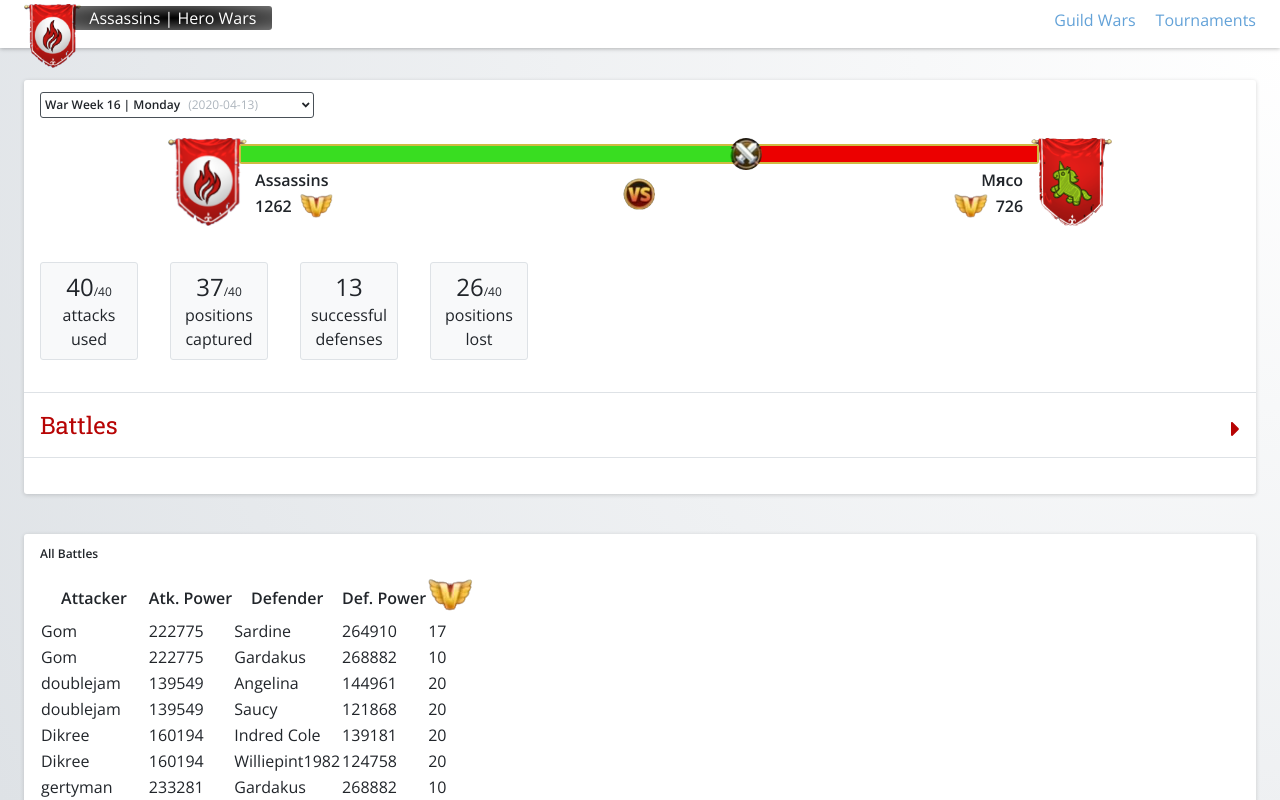
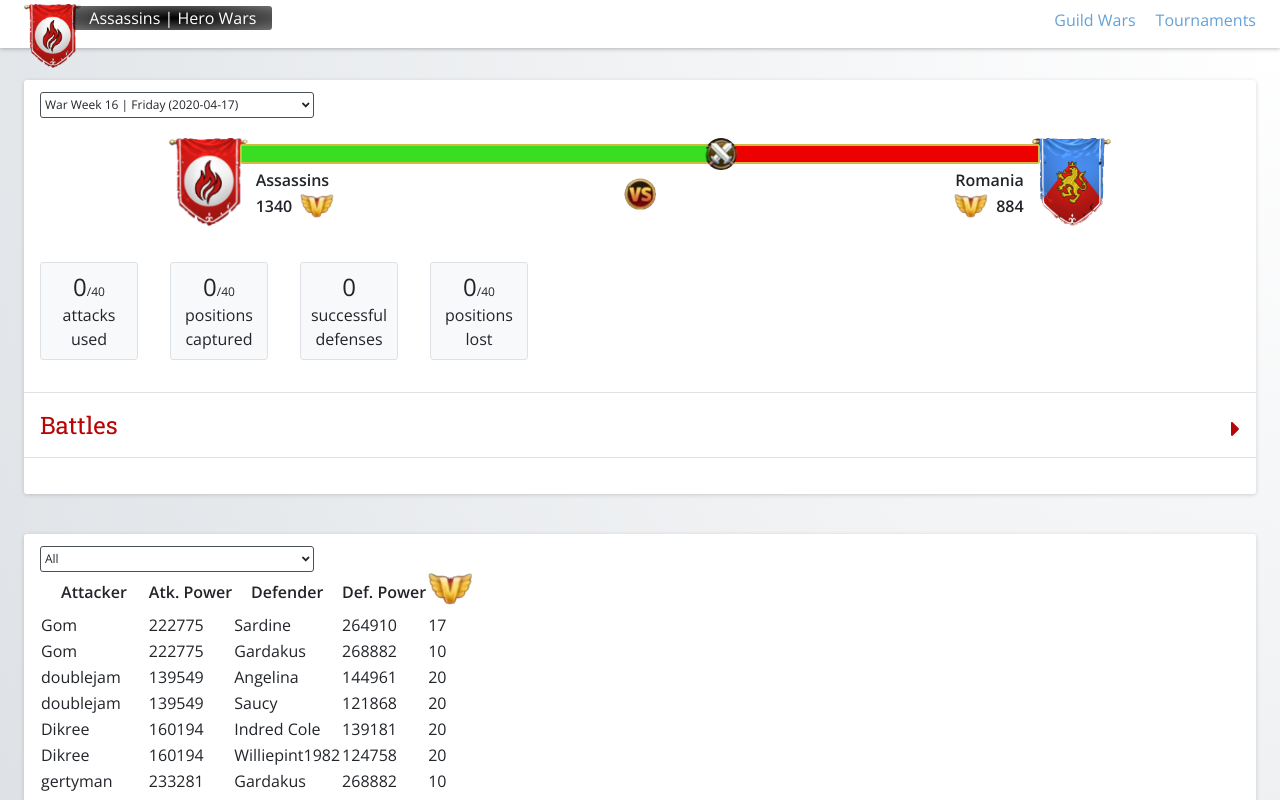
Before and after one commit to lrcrews/HeroWars, a React (Create React App) app: page /guild-wars in a window 1280 px wide. Built offline with nearby package versions, Linux system fonts and the light colour scheme.

Commit message:
generalize custom select component, flesh out guild banner util, add in battles view select

```diff
--- a/src/guild-wars/GuildWars.tsx
+++ b/src/guild-wars/GuildWars.tsx
@@ -6,13 +6,15 @@ import { FontAwesomeIcon } from '@fortawesome/react-fontawesome';
 import { faCaretDown, faCaretRight } from '@fortawesome/free-solid-svg-icons';
 
 import BattlesTable from './presentation-components/BattlesTable';
-import WarHeader, { WarOption } from './presentation-components/WarHeader';
+import WarView from './presentation-components/WarView';
 
 import { Battle } from '../models/battle';
 import { Guild } from '../models/guild';
 import { GuildWar } from '../models/guild-war';
+import { Option } from './presentation-components/CustomSelect';
 
 import './GuildWars.scss';
+import BattlesView from './presentation-components/BattlesView';
 
 export interface GuildWarsProps {
   guilds: Array<Guild>;
@@ -27,7 +29,13 @@ const GuildWars: React.FC<GuildWarsProps> = (props: GuildWarsProps) => {
   const [displayedCompetitor, setDisplayedCompetitor] = useState<Guild>();
   const [displayedWar, setDisplayedWar] = useState<GuildWar>();
   const [displayedWarBattlesExpanded, setDisplayedWarBattlesExpanded] = useState(false);
-  const [warOptions, setWarOptions] = useState<Array<WarOption>>([]);
+  const [warOptions, setWarOptions] = useState<Array<Option>>([]);
+
+  const [battlesOptions, setBattlesOptions] = useState<Array<Option>>([]);
+  const [displayedBattles, setDisplayedBattles] = useState<Array<Battle>>([]);
+  const [selectedBattleOption, setSelectedBattleOption] = useState<Option>();
+
+  const ALL_BATTLES_OPTION = { display: 'All', id: 'ALL' };
 
   useEffect(() => {
     // we're number 1!
@@ -35,6 +43,9 @@ const GuildWars: React.FC<GuildWarsProps> = (props: GuildWarsProps) => {
   }, [guilds]);
 
   useEffect(() => {
+    setBattlesOptions(buildBattlesOptions(wars));
+    setDisplayedBattles(battlesFromWars(wars));
+    setSelectedBattleOption(ALL_BATTLES_OPTION);
     // we assume the given data is sorted by war date already, so...
     const mostRecentWar = _.last(wars);
     if (mostRecentWar) {
@@ -47,7 +58,18 @@ const GuildWars: React.FC<GuildWarsProps> = (props: GuildWarsProps) => {
     }
   }, [wars]);
 
-  const buildWarOptions = (wars: Array<GuildWar>): Array<WarOption> => {
+  const buildBattlesOptions = (wars: Array<GuildWar>): Array<Option> => {
+    const dupOptions = _.map(wars, (war: GuildWar) => {
+      return { display: `War Week ${war.warWeek}`, id: `${war.warDateString.substring(0, 4)}${war.warWeek}` };
+    });
+    console.log(`dupOptions: ${JSON.stringify(dupOptions)}`);
+    const options = _.uniqWith(dupOptions, _.isEqual);
+    options.unshift(ALL_BATTLES_OPTION);
+    console.log(`options: ${JSON.stringify(options)}`);
+    return options;
+  };
+
+  const buildWarOptions = (wars: Array<GuildWar>): Array<Option> => {
     return _.map(wars, (war: GuildWar) => {
       return { display: `War Week ${war.warWeek} | ${war.warDay}  (${war.warDateString})`, id: war.id };
     });
@@ -63,12 +85,26 @@ const GuildWars: React.FC<GuildWarsProps> = (props: GuildWarsProps) => {
     }
   };
 
-  const updateDisplayedWar = (warId: number): void => {
-    setDisplayedWar(_.find(wars, (war) => war.id === warId));
+  const updateDisplayedWar = (option: Option): void => {
+    const war = _.find(wars, (war) => war.id === option.id);
+    if (war) {
+      setDisplayedWar(war);
+      setDisplayedCompetitor(competitorFromWar(war));
+    }
   };
 
-  const allBattles = (): Array<Battle> => {
-    return _.chain(wars)
+  const updateDisplayedBattles = (option: Option): void => {
+    setSelectedBattleOption(option);
+    if (option.id === ALL_BATTLES_OPTION.id) {
+      setDisplayedBattles(battlesFromWars(wars));
+    } else {
+      const filteredWars = _.filter(wars, (war) => war.warDateString === option.id);
+      setDisplayedBattles(battlesFromWars(filteredWars));
+    }
+  };
+
+  const battlesFromWars = (selectedWars: Array<GuildWar>): Array<Battle> => {
+    return _.chain(selectedWars)
       .map((war) => war.battles)
       .flatten()
       .value();
@@ -78,7 +114,7 @@ const GuildWars: React.FC<GuildWarsProps> = (props: GuildWarsProps) => {
     <section id="guild-wars-page">
       <div className="latest-war tile">
         {assassinsGuild && displayedCompetitor && displayedWar && (
-          <WarHeader
+          <WarView
             assassinsGuild={assassinsGuild}
             competitorGuild={displayedCompetitor}
             war={displayedWar}
@@ -102,12 +138,17 @@ const GuildWars: React.FC<GuildWarsProps> = (props: GuildWarsProps) => {
             >
               <BattlesTable battles={displayedWar.battles} guilds={guilds} />
             </div>
-          </WarHeader>
+          </WarView>
         )}
       </div>
       <div className="all-battles tile">
-        <div className="mini-title font-small">All Battles</div>
-        <BattlesTable battles={allBattles()} guilds={guilds} />
+        <BattlesView
+          options={battlesOptions}
+          selectedOption={selectedBattleOption}
+          onUpdateSelectedWars={updateDisplayedBattles}
+        >
+          <BattlesTable battles={displayedBattles} guilds={guilds} />
+        </BattlesView>
       </div>
     </section>
   );
--- /dev/null
+++ b/src/guild-wars/presentation-components/BattlesView.scss
@@ -0,0 +1,7 @@
+@import '../../sass-mixins/mixins.scss';
+
+.battles-view {
+  .wars-selection {
+    margin-top: -0.5rem;
+  }
+}
--- /dev/null
+++ b/src/guild-wars/presentation-components/BattlesView.tsx
@@ -0,0 +1,27 @@
+import React, { PropsWithChildren, useState } from 'react';
+
+import * as _ from 'lodash';
+
+import CustomSelect, { Option } from './CustomSelect';
+
+import './BattlesView.scss';
+
+export interface BattlesViewProps extends PropsWithChildren<{}> {
+  options: Array<Option>;
+  selectedOption?: Option;
+  onUpdateSelectedWars: (option: Option) => void;
+}
+
+const BattlesView: React.FC<BattlesViewProps> = (props: BattlesViewProps) => {
+  const { children, options, selectedOption, onUpdateSelectedWars } = props;
+
+  return (
+    <div className="battles-view">
+      <div className="wars-selection">
+        <CustomSelect options={options} selectedOption={selectedOption} onOptionUpdate={onUpdateSelectedWars} />
+      </div>
+      {!_.isEmpty(children) && children}
+    </div>
+  );
+};
+export default BattlesView;
--- /dev/null
+++ b/src/guild-wars/presentation-components/CustomSelect.scss
@@ -0,0 +1,60 @@
+@import '../../sass-mixins/mixins.scss';
+
+.custom-select {
+  position: relative;
+
+  &:hover {
+    > .current-selection {
+      border: 1px solid $red-6;
+    }
+  }
+
+  > .current-selection {
+    border: 1px solid $grey-8;
+    border-radius: 3px;
+    cursor: pointer;
+    padding: 0.25rem;
+    width: 16.5rem;
+
+    > .affordance {
+      float: right;
+      height: 1rem;
+    }
+  }
+
+  > .options {
+    background-color: $white-1;
+    border: 1px solid $grey-8;
+    border-radius: 0 3px 3px 0;
+    display: none;
+    max-height: 10rem;
+    overflow: auto;
+    padding: 0.25rem 0;
+    position: absolute;
+    width: 17rem;
+    z-index: 100;
+
+    &.visible {
+      display: block;
+    }
+
+    > .option {
+      cursor: pointer;
+      padding: 0.5rem 0.25rem;
+
+      &:hover {
+        background-color: $grey-2;
+      }
+
+      &.selected {
+        background-color: $blue-1;
+      }
+
+      > .icon {
+        color: $blue-4;
+        float: right;
+        height: 1rem;
+      }
+    }
+  }
+}
--- /dev/null
+++ b/src/guild-wars/presentation-components/CustomSelect.tsx
@@ -0,0 +1,78 @@
+import React, { useEffect, useState } from 'react';
+
+import { FontAwesomeIcon } from '@fortawesome/react-fontawesome';
+import { faAngleDown, faAngleUp, faCheck } from '@fortawesome/free-solid-svg-icons';
+
+import './CustomSelect.scss';
+
+export interface Option {
+  display: string;
+  id: number | string;
+}
+
+export interface CustomSelectProps {
+  options: Array<Option>;
+  selectedOption?: Option;
+  onOptionUpdate: (selectedOption: Option) => void;
+}
+
+const CustomSelect: React.FC<CustomSelectProps> = (props: CustomSelectProps) => {
+  const { options, selectedOption, onOptionUpdate } = props;
+
+  const [optionsVisible, setOptionsVisible] = useState(false);
+
+  const mainContainerRef = React.createRef<HTMLDivElement>();
+
+  useEffect(() => {
+    function handleClickOutside(event: MouseEvent): void {
+      if (
+        optionsVisible &&
+        event.target instanceof HTMLElement &&
+        mainContainerRef.current &&
+        !mainContainerRef.current.contains(event.target)
+      ) {
+        setOptionsVisible(false);
+      }
+    }
+    window.addEventListener('mousedown', handleClickOutside);
+    return (): void => {
+      window.removeEventListener('mousedown', handleClickOutside);
+    };
+  });
+
+  const optionSelected = (id: number | string): boolean => {
+    return !selectedOption || id === selectedOption.id;
+  };
+
+  const updateSelection = (option: Option): void => {
+    setOptionsVisible(false);
+    if (!optionSelected(option.id)) {
+      onOptionUpdate(option);
+    }
+  };
+
+  return (
+    <div className="custom-select font-small" ref={mainContainerRef}>
+      <div className="current-selection" onClick={(): void => setOptionsVisible(!optionsVisible)}>
+        {selectedOption?.display}
+        {!optionsVisible && <FontAwesomeIcon icon={faAngleDown} className="affordance" />}
+        {optionsVisible && <FontAwesomeIcon icon={faAngleUp} className="affordance" />}
+      </div>
+      <ul className={optionsVisible ? 'options visible' : 'options'}>
+        {options.map((option, index) => {
+          return (
+            <li
+              key={index}
+              className={optionSelected(option.id) ? 'selected option' : 'option'}
+              onClick={(): void => updateSelection(option)}
+            >
+              {option.display}
+              {optionSelected(option.id) && <FontAwesomeIcon icon={faCheck} className="icon" />}
+            </li>
+          );
+        })}
+      </ul>
+    </div>
+  );
+};
+export default CustomSelect;
--- a/src/guild-wars/presentation-components/WarHeader.scss
+++ b/src/guild-wars/presentation-components/WarView.scss
@@ -1,6 +1,6 @@
 @import '../../sass-mixins/mixins.scss';
 
-.war-header {
+.war-view {
   .matchup-date {
     margin-top: -0.5rem;
 
@@ -11,63 +11,6 @@
     .date {
       color: $grey-6;
       padding-left: 0.5rem;
-    }
-
-    .war-select {
-      position: relative;
-
-      &:hover {
-        > .current-selection {
-          border: 1px solid $red-6;
-        }
-      }
-
-      > .current-selection {
-        border: 1px solid $grey-8;
-        border-radius: 3px;
-        cursor: pointer;
-        padding: 0.25rem;
-        width: 16.5rem;
-
-        > .affordance {
-          float: right;
-          height: 1rem;
-        }
-      }
-
-      > .options {
-        background-color: $white-1;
-        border: 1px solid $grey-8;
-        border-radius: 0 3px 3px 0;
-        display: none;
-        padding: 0.25rem 0;
-        position: absolute;
-        width: 17rem;
-        z-index: 100;
-
-        &.visible {
-          display: block;
-        }
-
-        > .option {
-          cursor: pointer;
-          padding: 0.5rem 0.25rem;
-
-          &:hover {
-            background-color: $grey-2;
-          }
-
-          &.selected {
-            background-color: $blue-1;
-          }
-
-          > .icon {
-            color: $blue-4;
-            float: right;
-            height: 1rem;
-          }
-        }
-      }
     }
   }
 
--- a/src/guild-wars/presentation-components/WarHeader.tsx
+++ b/src/guild-wars/presentation-components/WarView.tsx
@@ -1,9 +1,6 @@
 import React, { PropsWithChildren, useEffect, useState } from 'react';
 
 import * as _ from 'lodash';
-
-import { FontAwesomeIcon } from '@fortawesome/react-fontawesome';
-import { faAngleDown, faAngleUp, faCheck } from '@fortawesome/free-solid-svg-icons';
 
 import badgeImg from '../../data/misc-images/icon-battle.png';
 import victoryPointIconImg from '../../data/misc-images/icon-victory-point.png';
@@ -12,25 +9,22 @@ import vsIconImg from '../../data/misc-images/icon-vs.png';
 import { Guild } from '../../models/guild';
 import { GuildWar } from '../../models/guild-war';
 
-import './WarHeader.scss';
+import CustomSelect, { Option } from './CustomSelect';
 
-export interface WarOption {
-  display: string;
-  id: number;
-}
+import './WarView.scss';
 
-export interface WarHeaderProps extends PropsWithChildren<{}> {
+export interface WarViewProps extends PropsWithChildren<{}> {
   assassinsGuild: Guild;
   competitorGuild: Guild;
   war: GuildWar;
-  warOptions: Array<WarOption>;
-  onWarUpdate: (warId: number) => void;
+  warOptions: Array<Option>;
+  onWarUpdate: (option: Option) => void;
 }
 
-const WarHeader: React.FC<WarHeaderProps> = (props: WarHeaderProps) => {
+const WarView: React.FC<WarViewProps> = (props: WarViewProps) => {
   const { assassinsGuild, children, competitorGuild, war, warOptions, onWarUpdate } = props;
 
-  const [optionsVisible, setOptionsVisible] = useState(false);
+  const [selectedOption, setSelectedOption] = useState(_.last(warOptions));
 
   const [attacksUsed, setAttacksUsed] = useState(0);
   const [defensesWon, setDefensesWon] = useState(0);
@@ -100,44 +94,15 @@ const WarHeader: React.FC<WarHeaderProps> = (props: WarHeaderProps) => {
     return { width: `${100 - assassinsPointRatio()}%` };
   };
 
-  const optionSelected = (id: number): boolean => {
-    return id === war.id;
-  };
-
-  const updateWarSelection = (id: number): void => {
-    setOptionsVisible(false);
-    if (id !== war.id) {
-      onWarUpdate(id);
-    }
+  const onOptionUpdate = (option: Option): void => {
+    setSelectedOption(option);
+    onWarUpdate(option);
   };
 
   return (
-    <div className="war-header">
+    <div className="war-view">
       <div className="matchup-date font-small">
-        <div className="war-select">
-          <div className="current-selection" onClick={(): void => setOptionsVisible(!optionsVisible)}>
-            <span className="war-week">
-              War Week {war?.warWeek} | {war?.warDay}
-            </span>
-            <span className="date">({war?.warDateString})</span>
-            {!optionsVisible && <FontAwesomeIcon icon={faAngleDown} className="affordance" />}
-            {optionsVisible && <FontAwesomeIcon icon={faAngleUp} className="affordance" />}
-          </div>
-          <ul className={optionsVisible ? 'options visible' : 'options'}>
-            {warOptions.map((warOption, index) => {
-              return (
-                <li
-                  key={index}
-                  className={optionSelected(warOption.id) ? 'selected option' : 'option'}
-                  onClick={(): void => updateWarSelection(warOption.id)}
-                >
-                  {warOption.display}
-                  {optionSelected(warOption.id) && <FontAwesomeIcon icon={faCheck} className="icon" />}
-                </li>
-              );
-            })}
-          </ul>
-        </div>
+        <CustomSelect options={warOptions} selectedOption={selectedOption} onOptionUpdate={onOptionUpdate} />
       </div>
       <div className="matchup">
         <img src={assassinsGuild?.bannerImagePath} alt="Assassins guild banner" className="guild-banner" />
@@ -208,4 +173,4 @@ const WarHeader: React.FC<WarHeaderProps> = (props: WarHeaderProps) => {
     </div>
   );
 };
-export default WarHeader;
+export default WarView;
```
Also changed, not shown: src/data/guild-wars.json (+44 -0 lines), src/utils/guild-banner-util.ts (+13 -0 lines).
